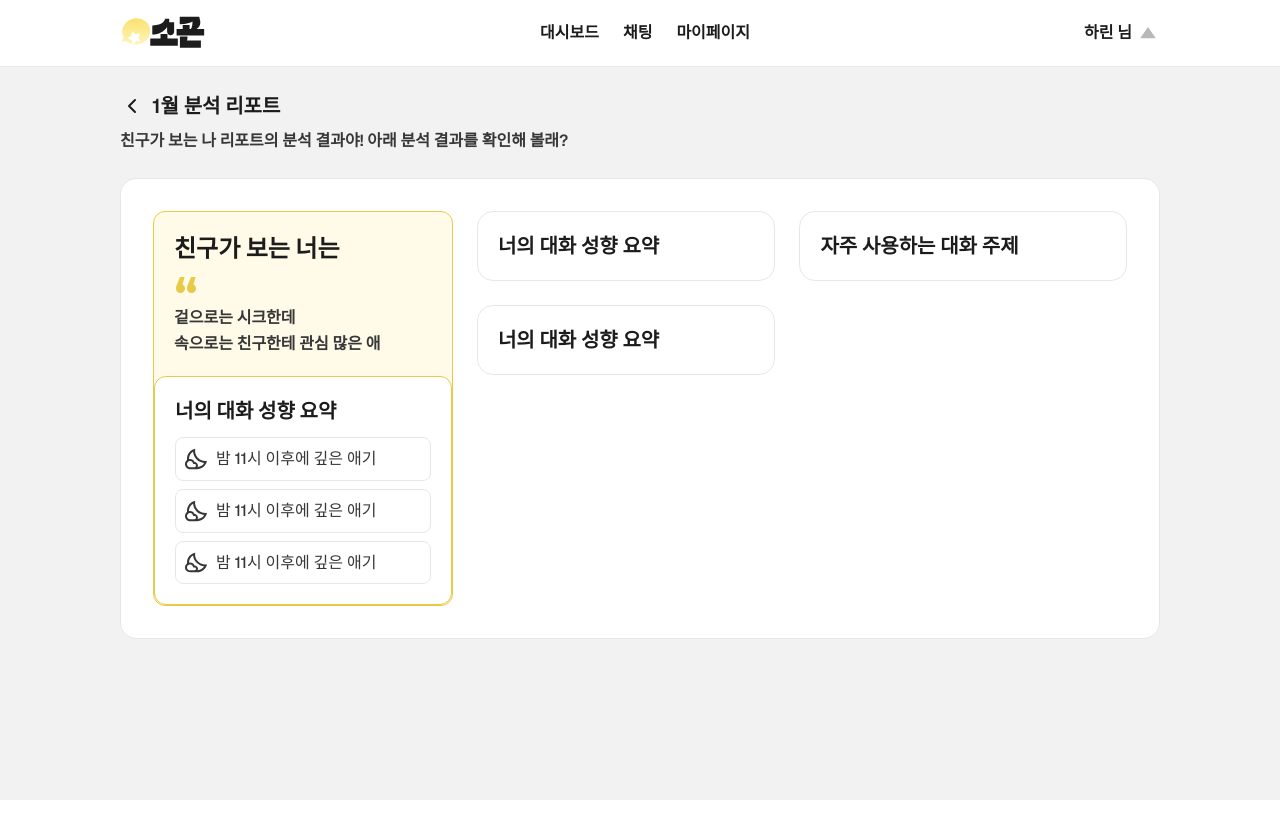
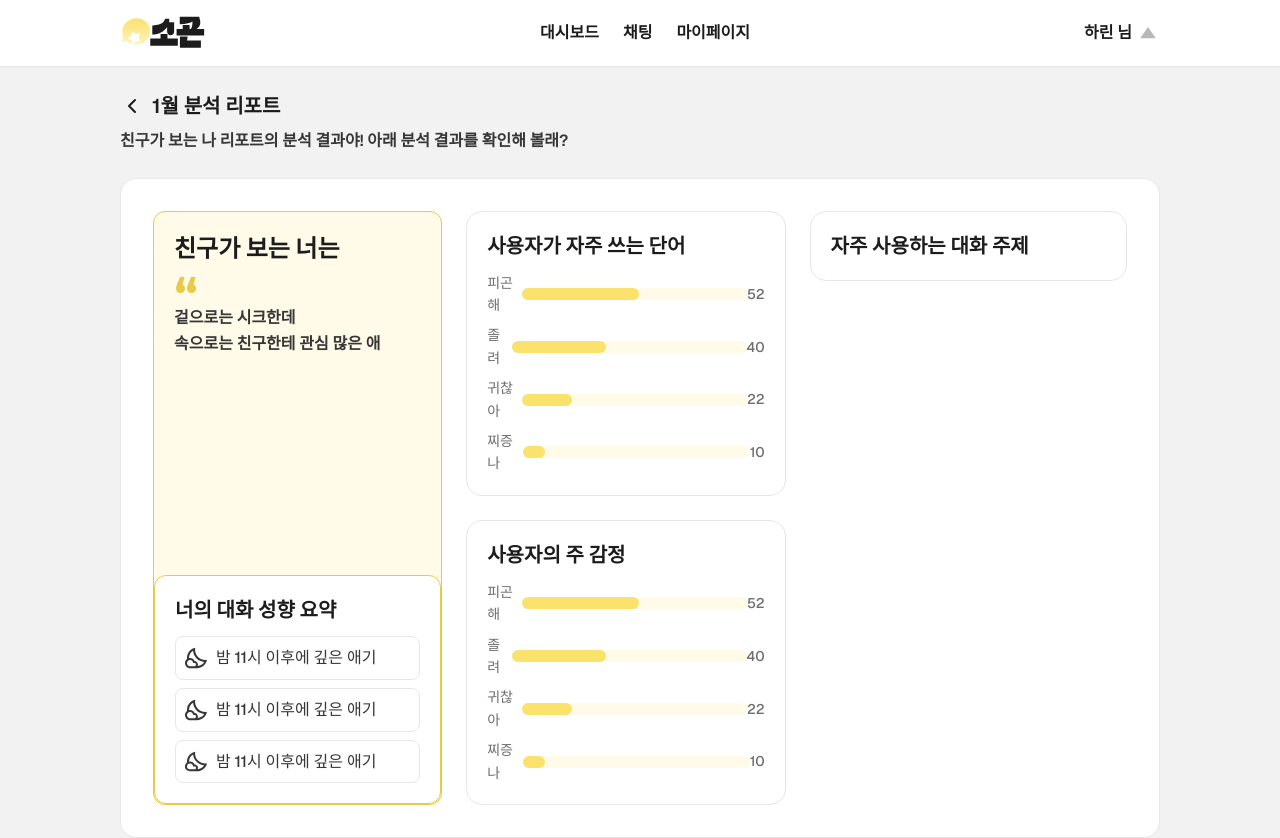
Before and after one commit to sogon-bssm/Sogon-FE, a Next.js app: page /report in a window 1280 px wide. Before the commit the page ends 800 px from the top, so only its background shows below. Built offline with nearby package versions, Linux system fonts and the light colour scheme.

Commit message:
feat:: 바형 차트 컴포넌트 퍼블리싱

```diff
--- a/src/app/report/page.tsx
+++ b/src/app/report/page.tsx
@@ -2,9 +2,17 @@
 
 import Image from 'next/image';
 import { useRouter } from 'next/navigation';
+import FrequencyBarCard from '@/features/report/components/frequencyBarCard';
+import TopicPieCard from '@/features/report/components/topicPieCard';
 
 const Report = () => {
   const router = useRouter();
+  const data = [
+    { word: '피곤해', score: 52 },
+    { word: '졸려', score: 40 },
+    { word: '귀찮아', score: 22 },
+    { word: '찌증나', score: 10 },
+  ];
 
   return (
     <div className="gap-xl flex h-full w-full flex-col px-4 md:px-8 lg:px-[7.5rem]">
@@ -54,16 +62,10 @@ const Report = () => {
           </div>
         </div>
         <div className="gap-xl flex h-full w-full flex-col">
-          <div className="p-lg flex h-full w-full flex-col rounded-lg border border-gray-300">
-            <h2 className="font-sans text-lg font-semibold text-gray-800">너의 대화 성향 요약</h2>
-          </div>
-          <div className="p-lg flex h-full w-full flex-col rounded-lg border border-gray-300">
-            <h2 className="font-sans text-lg font-semibold text-gray-800">너의 대화 성향 요약</h2>
-          </div>
+          <FrequencyBarCard title="사용자가 자주 쓰는 단어" data={data} />
+          <FrequencyBarCard title="사용자의 주 감정" data={data} />
         </div>
-        <div className="gap-xl p-lg flex h-full w-full flex-col rounded-lg border border-gray-300 bg-white">
-          <h2 className="font-sans text-lg font-semibold text-gray-800">자주 사용하는 대화 주제</h2>
-        </div>
+        <TopicPieCard />
       </div>
     </div>
   );
--- /dev/null
+++ b/src/features/report/components/frequencyBarCard.tsx
@@ -0,0 +1,30 @@
+interface FrequencyBarCardProps {
+  title: string;
+  data: {
+    word: string;
+    score: number;
+  }[];
+}
+
+const FrequencyBarCard = ({ title, data }: FrequencyBarCardProps) => {
+  return (
+    <div className="p-lg gap-md flex h-full w-full flex-col rounded-lg border border-gray-300">
+      <h2 className="font-sans text-lg font-semibold text-gray-800">{title}</h2>
+      <div className="gap-sm flex flex-col">
+        {data.map((item, idx) => (
+          <div className="flex w-full flex-row items-center justify-between" key={idx}>
+            <p className="font-sans text-sm font-medium text-gray-600">{item.word}</p>
+            <div className="bg-primary-300 h-md w-[15.4rem] rounded-full">
+              <div
+                className="bg-primary-500 h-full rounded-full"
+                style={{ width: `${item.score}%` }}
+              ></div>
+            </div>
+            <p className="font-sans text-sm font-medium text-gray-600">{item.score}</p>
+          </div>
+        ))}
+      </div>
+    </div>
+  );
+};
+export default FrequencyBarCard;
--- /dev/null
+++ b/src/features/report/components/topicPieCard.tsx
@@ -0,0 +1,8 @@
+const TopicPieCard = () => {
+  return (
+    <div className="gap-xl p-lg flex h-full w-full flex-col rounded-lg border border-gray-300 bg-white">
+      <h2 className="font-sans text-lg font-semibold text-gray-800">자주 사용하는 대화 주제</h2>
+    </div>
+  );
+};
+export default TopicPieCard;
```
